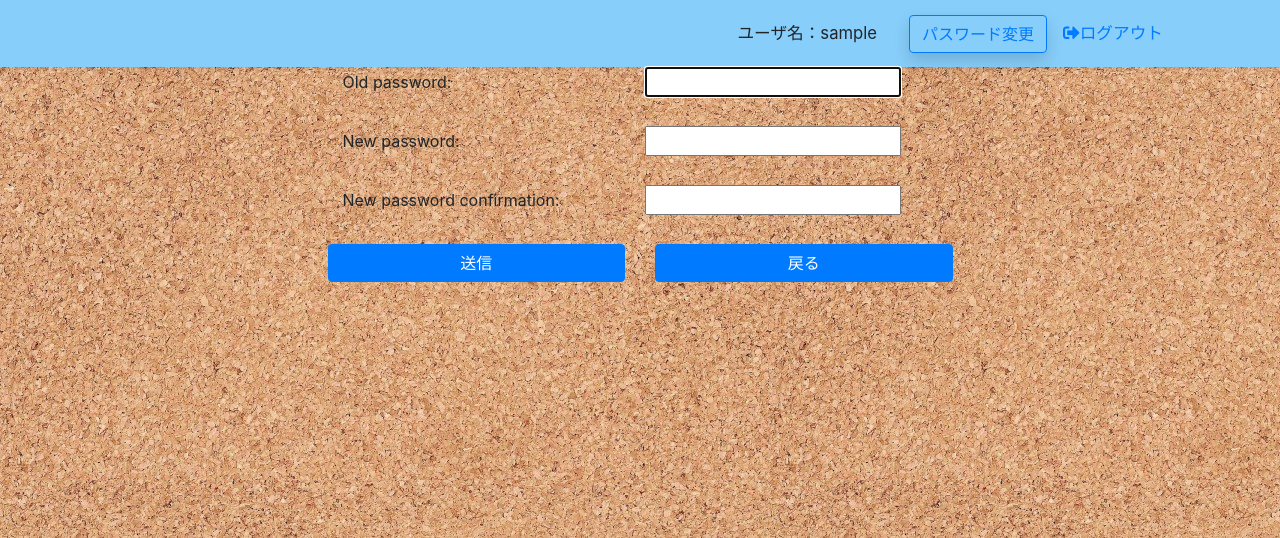
After one commit to akithub/BD_EventViewer, a Django app: page /eventview/password_change/ in a window 1280 px wide. The commit adds this page. Shown: the top 538 px of the page. Run offline with Django 3.2, Linux system fonts and the light colour scheme; the visitor is signed in with stand-in values (Sample User, id 1); some libraries are stand-ins or nearby versions.

Commit message:
tmp: パスワード変更機能を付与

```diff
--- a/event_view/EventViewApp/templates/EventViewApp/_layout.html
+++ b/event_view/EventViewApp/templates/EventViewApp/_layout.html
@@ -6,7 +6,12 @@
         <div class="navbar-brand d-flex align-items-center">
             {% if user.is_authenticated %}
             <a class="nav-link font-size-smaller">ユーザ名：{{ user.get_username }}</a>
-            <a class="nav-link font-size-smaller" href="{% url 'logout' %}">
+            <a href="{% url 'EventViewApp:password_change' %}">
+                <button class="btn shadow ml-3 btn-outline-primary">
+                    パスワード変更
+                </button>
+            </a>
+            <a class="nav-link font-size-smaller" href="{% url 'EventViewApp:logout' %}">
                 <i class="fas fa-sign-out-alt"></i>ログアウト
             </a>
             {% endif %}
--- /dev/null
+++ b/event_view/EventViewApp/templates/EventViewApp/password_change.html
@@ -0,0 +1,25 @@
+{% extends 'EventViewApp/_layout.html' %} {% block content %} {% load static %}
+<div class="row justify-content-md-center">
+    <div class="col-6">
+        <form action="" method="POST">
+            {{ form.non_field_errors }}
+            {% for field in form %}
+            <div class="form-group">
+                <label class="col-6" for="{{ field.id_for_label }}">{{ field.label_tag }}</label>
+                {{ field }}
+                {{ field.errors }}
+            </div>
+            {% endfor %}
+            {% csrf_token %}
+            <div class="form-group row">
+                <div class="col-sm">
+                    <button type="submit" class="btn btn-primary btn-block">送信</button>
+                </div>
+                <div class="col-sm">
+                    <button type="submit" class="btn btn-primary btn-block" onClick="javascript:history.go(-1);">戻る</button>
+                </div>
+            </div>
+        </form>
+    </div>
+</div>
+{% endblock %}
--- a/event_view/EventViewApp/urls.py
+++ b/event_view/EventViewApp/urls.py
@@ -2,9 +2,13 @@ from django.urls import path
 
 from . import views
 
+app_name='EventViewApp'
+
 urlpatterns = [
     path('login/', views.Login.as_view(), name='login'),
     path('logout/', views.Logout.as_view(), name='logout'),
+    path('password_change/', views.PasswordChange.as_view(), name='password_change'), #追加
+    path('password_change/done/', views.PasswordChangeDone.as_view(), name='password_change_done'),
     path('', views.event_view, name='event_view'),
     path('achive', views.event_view_achive, name='event_view_achive'),
     path('add', views.event_add, name='event_add'),
--- a/event_view/EventViewApp/views.py
+++ b/event_view/EventViewApp/views.py
@@ -6,8 +6,9 @@ from .models import Event
 from .forms import EventForm, LoginForm
 
 from django.contrib.auth.mixins import LoginRequiredMixin
-from django.contrib.auth.views import(LoginView, LogoutView)
+from django.contrib.auth.views import LoginView, LogoutView, PasswordChangeView, PasswordChangeDoneView
 from django.contrib.auth.decorators import login_required
+from django.urls import reverse_lazy
 from .forms import LoginForm
 
 from datetime import date, timedelta
@@ -19,6 +20,20 @@ class Login(LoginView):
 
 class Logout(LoginRequiredMixin, LogoutView):
     template_name = 'EventViewApp/login.html'
+
+class PasswordChange(LoginRequiredMixin, PasswordChangeView):
+    """パスワード変更ビュー"""
+    success_url = reverse_lazy('EventViewApp:password_change_done')
+    template_name = 'EventViewApp/password_change.html'
+
+    def get_context_data(self, **kwargs):
+        context = super().get_context_data(**kwargs) # 継承元のメソッドCALL
+        context["form_name"] = "password_change"
+        return context
+
+class PasswordChangeDone(LoginRequiredMixin,PasswordChangeDoneView):
+    """パスワード変更完了"""
+    template_name = 'EventViewApp/password_change_done.html'
 
 @login_required
 def event_view(request):
```
Also changed, not shown: event_view/EventViewApp/templates/EventViewApp/password_change_done.html (added, +12 -0 lines).
